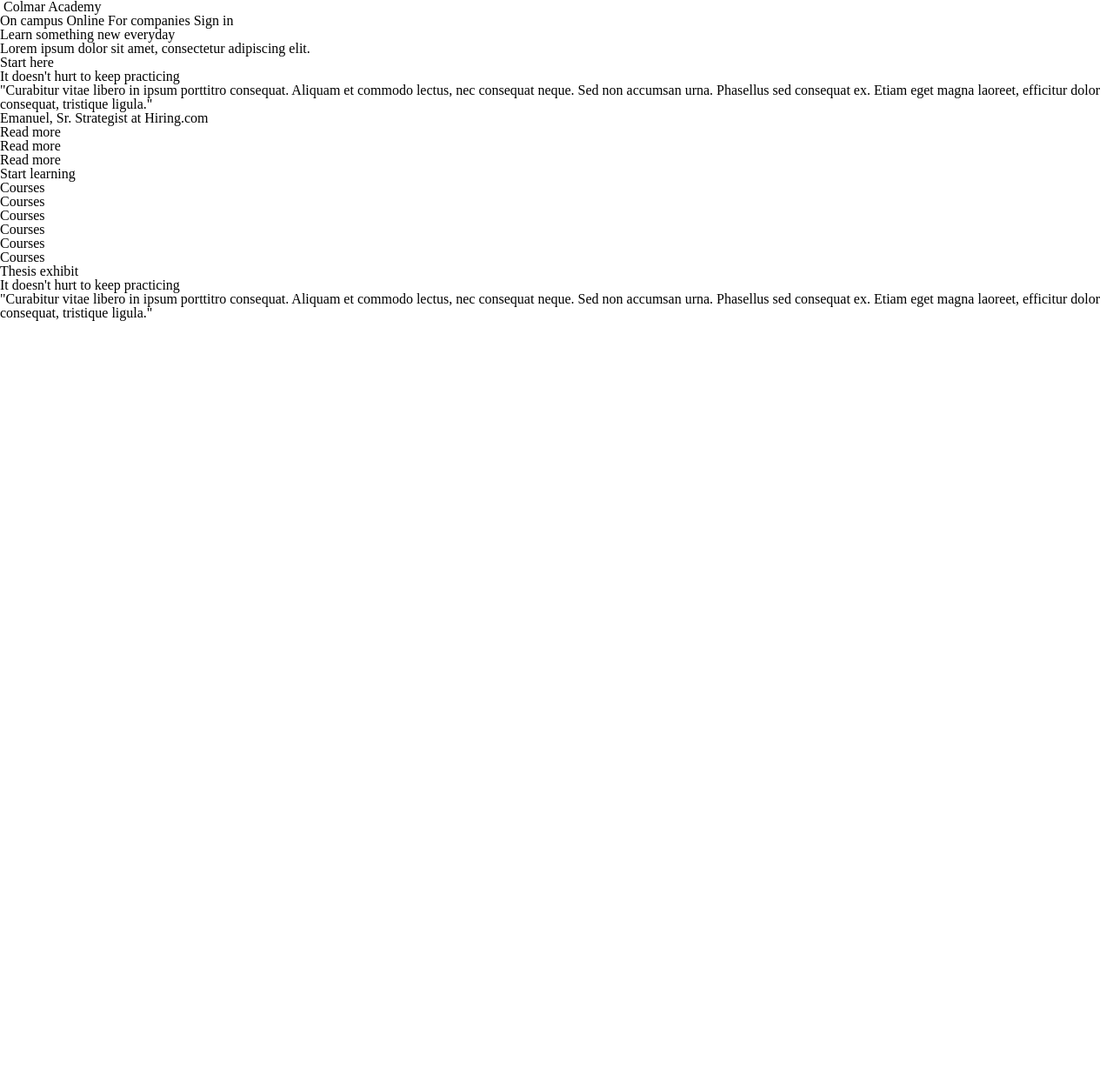
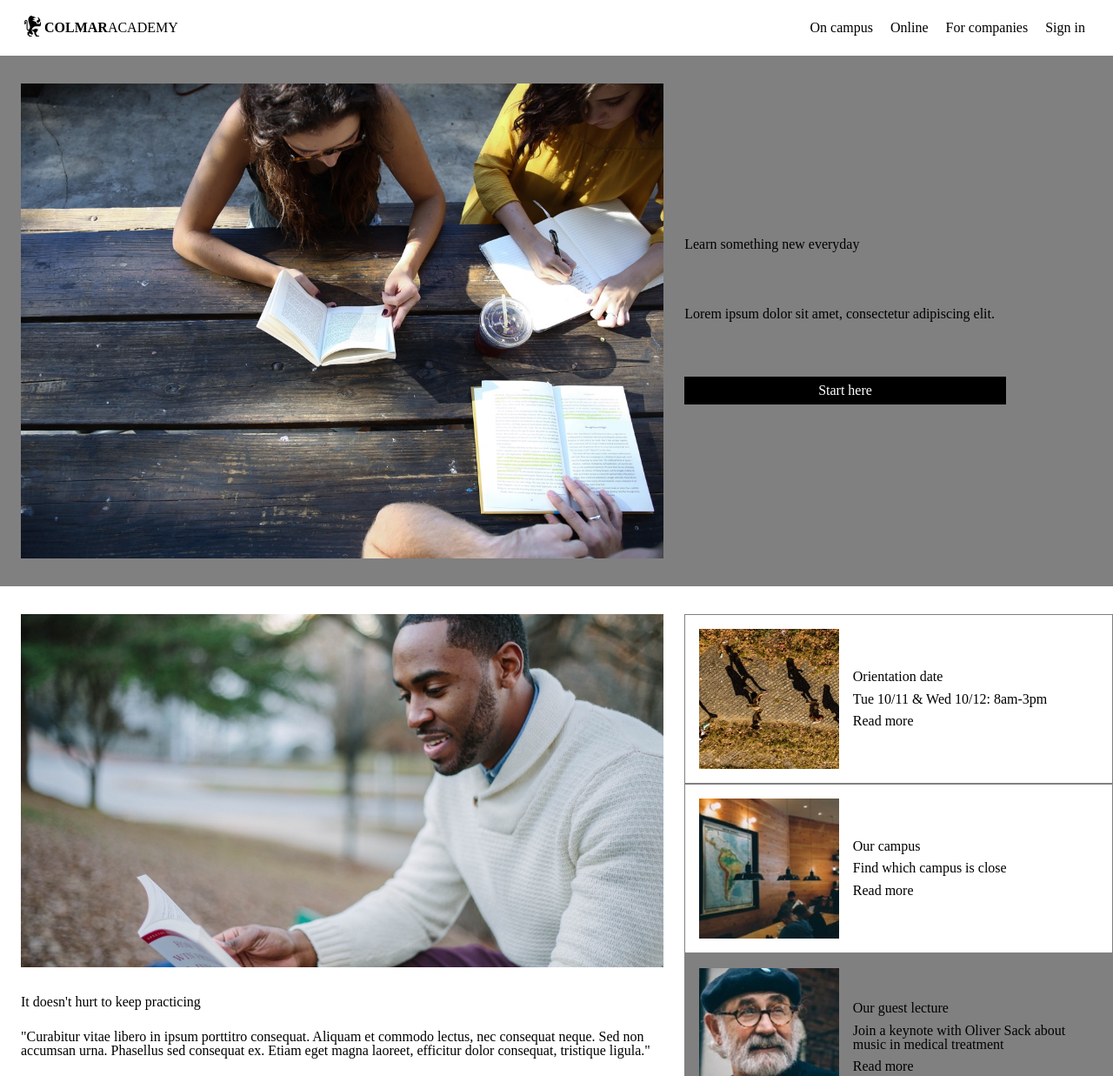
Before and after one commit to Lamalord/capstone_colmar, a plain HTML site: page index.html in a window 1280 px wide. Shown: the top 1237 px of the page at 87% size. Before the commit the page ends 800 px from the top, so only its background shows below. Drawn offline with Linux system fonts and the light colour scheme.

Commit message:
To review for Codecademy

```diff
--- a/index.html
+++ b/index.html
@@ -9,11 +9,11 @@
 </head>
 <body>
     <header>
-        <div class="headlines">
+        <div class="headline">
             <div class="logo">
-                <img src="" />
-                <span class="black uppercase">Colmar</span>
-                <span class="white uppercase">Academy</span>
+                <img src="./resources/images/ic-logo.svg" />
+                <span class="bold uppercase">Colmar</span>
+                <span class="uppercase">Academy</span>
             </div>
             <nav>
                 <a href="">On campus</a>
@@ -23,21 +23,24 @@
             </nav>
         </div>
 
-        <div class="banner">
+        <div class="container banner">
             <div class="banner_logo sixty">
-                <img src="" />
+                <img src="./resources/images/banner.jpg" />
             </div>
             <div class="slogan forty">
                 <h1>Learn something new everyday</h1>
                 <h3>Lorem ipsum dolor sit amet, consectetur adipiscing elit.</h3>
+            <div class="btn">
+                Start here
             </div>
-            <div class="btn">Start here</div>
+            </div>
         </div>
     </header>
 
     <div class="container">
+
     <article class="big_post sixty">
-            <img src="" />
+        <img src="./resources/images/information-main.jpg" />
         <h2>It doesn't hurt to keep practicing</h2>
         <p>"Curabitur vitae libero in ipsum porttitro consequat. Aliquam et commodo
             lectus, nec consequat neque. Sed non accumsan urna. Phasellus sed consequat ex.
@@ -46,70 +49,82 @@
         <span class="author">Emanuel, Sr. Strategist at Hiring.com</span>
     </article>
 
-        <div class="small_posts">
+    <div class="small_posts forty">
             <aricle class="post">
-                <img src="" />
-                <h3></h3>
-                <span></span>
+                <div class="image_container">
+                    <img src="./resources/images/information-orientation.jpg" />
+                </div>
+                <div class="post_content">
+                    <h3>Orientation date</h3>
+                    <span>Tue 10/11 & Wed 10/12: 8am-3pm</span>
                     <a href="">Read more</a>
+                </div>
             </aricle>
             <aricle class="post">
-                <img src="" />
-                <h3></h3>
-                <span></span>
+                <div class="image_container">
+                    <img src="./resources/images/information-campus.jpg" />
+                </div>
+                <div class="post_content">
+                    <h3>Our campus</h3>
+                    <span>Find which campus is close</span>
                     <a href="">Read more</a>
+                </div>
             </aricle>
             <aricle class="post">
-                <img src="" />
-                <h3></h3>
-                <span></span>
+                <div class="image_container">
+                    <img src="./resources/images/information-guest-lecture.jpg" />
+                </div>
+                <div class="post_content">
+                    <h3>Our guest lecture</h3>
+                    <span>Join a keynote with Oliver Sack about music in medical treatment</span>
                     <a href="">Read more</a>
+                </div>
             </aricle>
         </div>
     </div>
-
-    <div class="container">
+<!--
+    <div class="container courses">
         <h2>Start learning</h2>
         <div class="service_container">
             <div class="service">
-                <img src="" />
+                <img src="./resources/images/course-software.jpg" />
                 <h3></h3>
                 <span class="uppercase">Courses</span>
                 <span></span>
             </div>
             <div class="service">
-                <img src="" />
+                <img src="./resources/images/course-computer-art.jpg" />
                 <h3></h3>
                 <span class="uppercase">Courses</span>
                 <span></span>
             </div>
             <div class="service">
-                <img src="" />
+                <img src="./resources/images/course-design.jpg" />
                 <h3></h3>
                 <span class="uppercase">Courses</span>
                 <span></span>
             </div>
             <div class="service">
-                <img src="" />
+                <img src="./resources/images/course-data.jpg" />
                 <h3></h3>
                 <span class="uppercase">Courses</span>
                 <span></span>
             </div>
             <div class="service">
-                <img src="" />
+                <img src="./resources/images/course-business.jpg" />
                 <h3></h3>
                 <span class="uppercase">Courses</span>
                 <span></span>
             </div>
             <div class="service">
-                <img src="" />
+                <img src="./resources/images/course-marketing.jpg" />
                 <h3></h3>
                 <span class="uppercase">Courses</span>
                 <span></span>
             </div>
         </div>
     </div>
-
+<!--
     <div class="container">
         <h2>Thesis exhibit</h2>
         <article class="big_post sixty">
@@ -138,6 +153,6 @@
         <span></span>
         <span></span>
         <span></span>
-    </footer>
+    </footer> !-->
 </body>
 </html>
--- a/resources/css/style.css
+++ b/resources/css/style.css
@@ -1,8 +1,162 @@
-*{
+
+* {
+    margin: 0;
+    padding: 0;
     box-sizing: border-box;
-}
+  }
 
 html{
     font-size: 16px;
+}
+
+.uppercase{
+    text-transform: uppercase;
+}
+
+.bold{
+    font-weight: bold;
+}
+
+.sixty{
+    width: 60%;
+    margin-top: 2rem;
+    margin-left: 1.5rem;
+    margin-right: 0.75rem;
+    margin-bottom: 2rem;
+
+}
+
+.forty{
+    width: 40%;
+    margin-top: 2rem;
+    margin-left: 0.75rem;
+    margin-bottom: 2rem;
+}
+
+
+h2{
+    margin-top: 2rem;
+}
+
+p{
+    margin-top: 1.5rem;
+}
+
+.headline{
+    height: 4rem;
     width: 100%;
+    display: flex;
+    align-items: center;
+    justify-content: space-between;
 }
+
+.logo{
+    margin-left: 1.5rem;
+    height: 2rem;
+    display: flex;
+    justify-content: center;
+    align-items: center;
+}
+
+nav{
+    margin-right: 1.5rem;
+}
+
+nav a{
+    padding: 0.5rem;
+}
+
+.banner{
+    background-color: grey;
+}
+
+.container{
+    display: flex;
+}
+
+img{
+    width: 100%;
+    height: auto;
+}
+
+
+.slogan{
+    display: flex;
+    flex-direction: column;
+    justify-content: center;
+}
+
+.slogan *{
+    width: 75%;
+    margin: 2rem 0;
+}
+
+.btn{
+    background-color: black;
+    padding: 0.5rem 0;
+    text-align: center;
+    color: white;
+}
+
+.author{
+    display: block;
+    margin-top: 2rem;
+}
+
+
+.big_post{
+    display: flex;
+    flex-direction: column;
+}
+
+/* Small posts */
+
+.small_posts{
+    display: flex;
+    flex-direction: column;
+}
+
+.post {
+    display: flex;
+    border: 1px grey solid;
+}
+
+.image_container{
+    width: 35%;
+    margin: 1rem;
+}
+
+.post_content{
+    width: 65%;
+    display: flex;
+    flex-direction: column;
+    justify-content: center;
+}
+
+.post_content *{
+    width: 85%;
+    margin: 0.3rem 0;
+}
+
+.post:last-child{
+    background-color: grey;
+}
+
+/* Courses section */
+
+.courses{
+    display: flex;
+    flex-direction: column;
+    justify-content: center;
+    background-color: green;
+}
+
+
+.service_container{
+    margin: 2rem 4.5rem 0  4.5rem;
+    display: flex;
+}
+
+service{
+    height: 2rem;
+}
```
Lines whose indentation alone changed are shown as unchanged.
